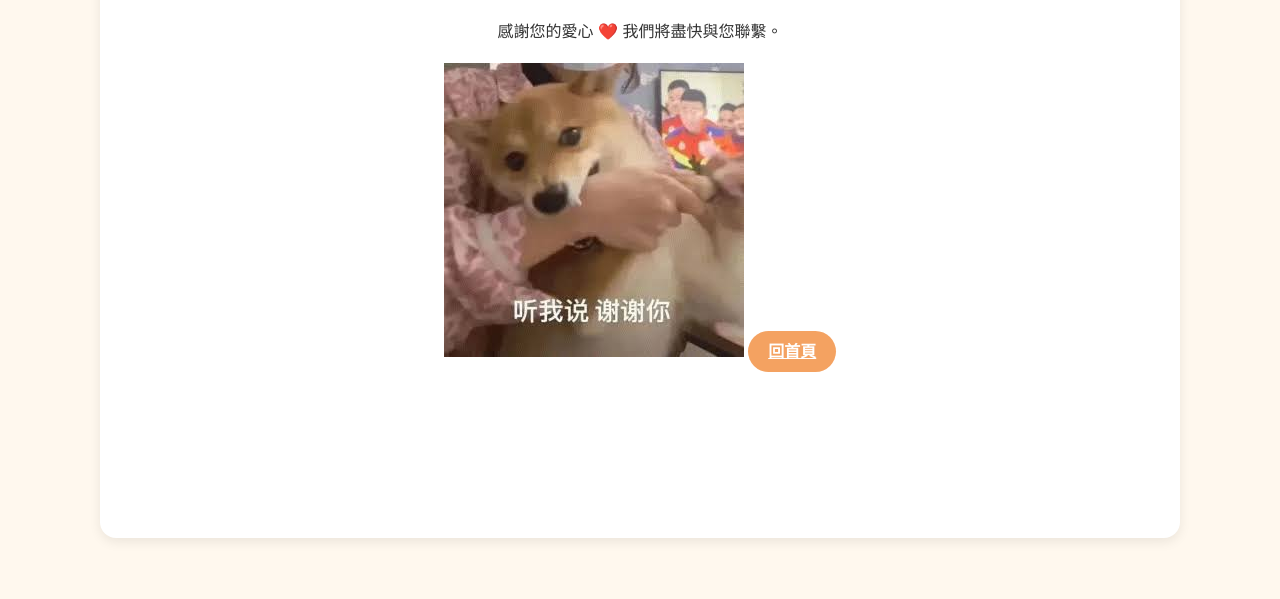
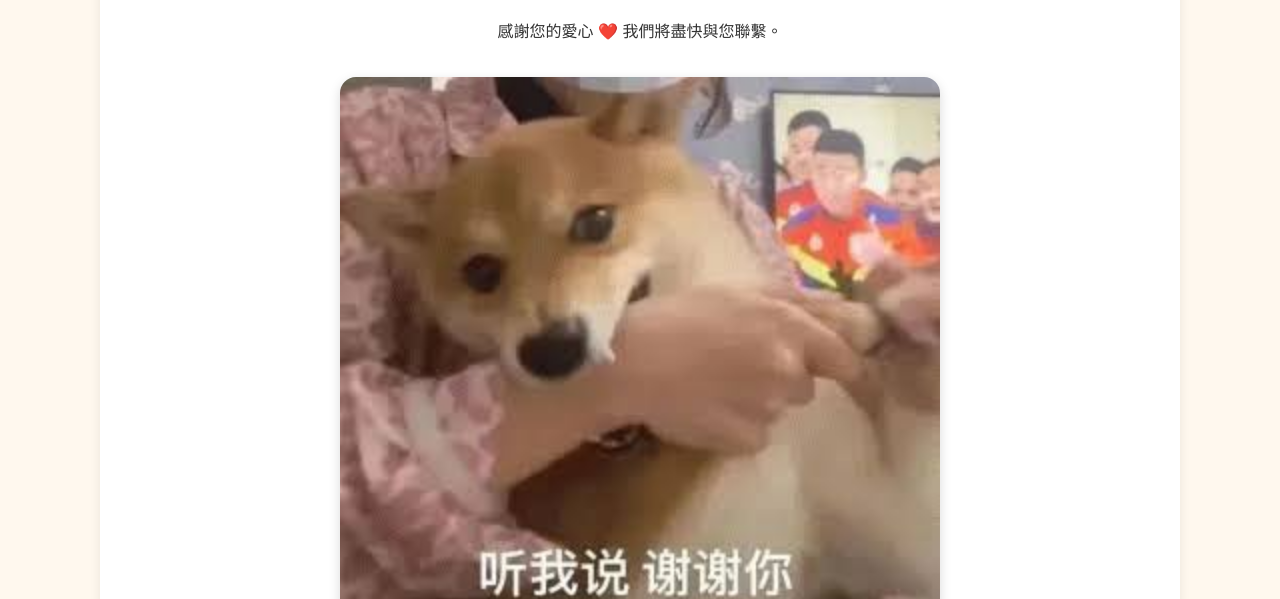
Before and after one commit to chen20001221-ctrl/my_web_homework7, a plain HTML site: page thankyou.html in a window 1280 px wide. Shown: the part 222-821 px from the top of the page. Before the commit the page ends 800 px from the top, so only its background shows below. Drawn offline with Linux system fonts and the light colour scheme.

Commit message:
Add styles for success image display

```diff
--- a/style.css
+++ b/style.css
@@ -238,3 +238,13 @@ footer {
 ::backdrop {
   background: rgba(0,0,0,0.4);
 }
+/* 成功頁圖片樣式 */
+.success-img {
+  width: 100%;
+  max-width: 600px;
+  border-radius: 16px;
+  margin: 30px auto;
+  display: block;
+  box-shadow: 0 4px 12px rgba(0, 0, 0, 0.15);
+  object-fit: cover;
+}
```
